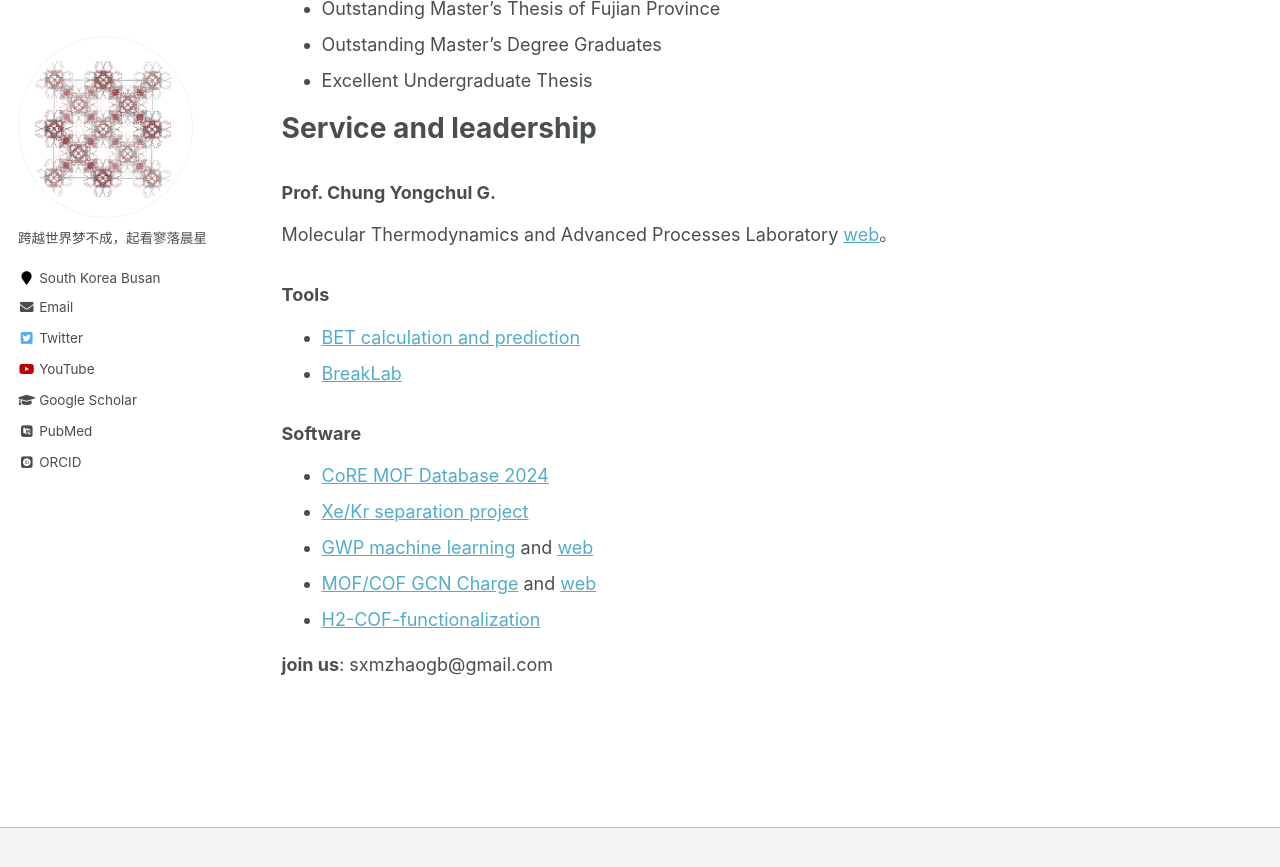
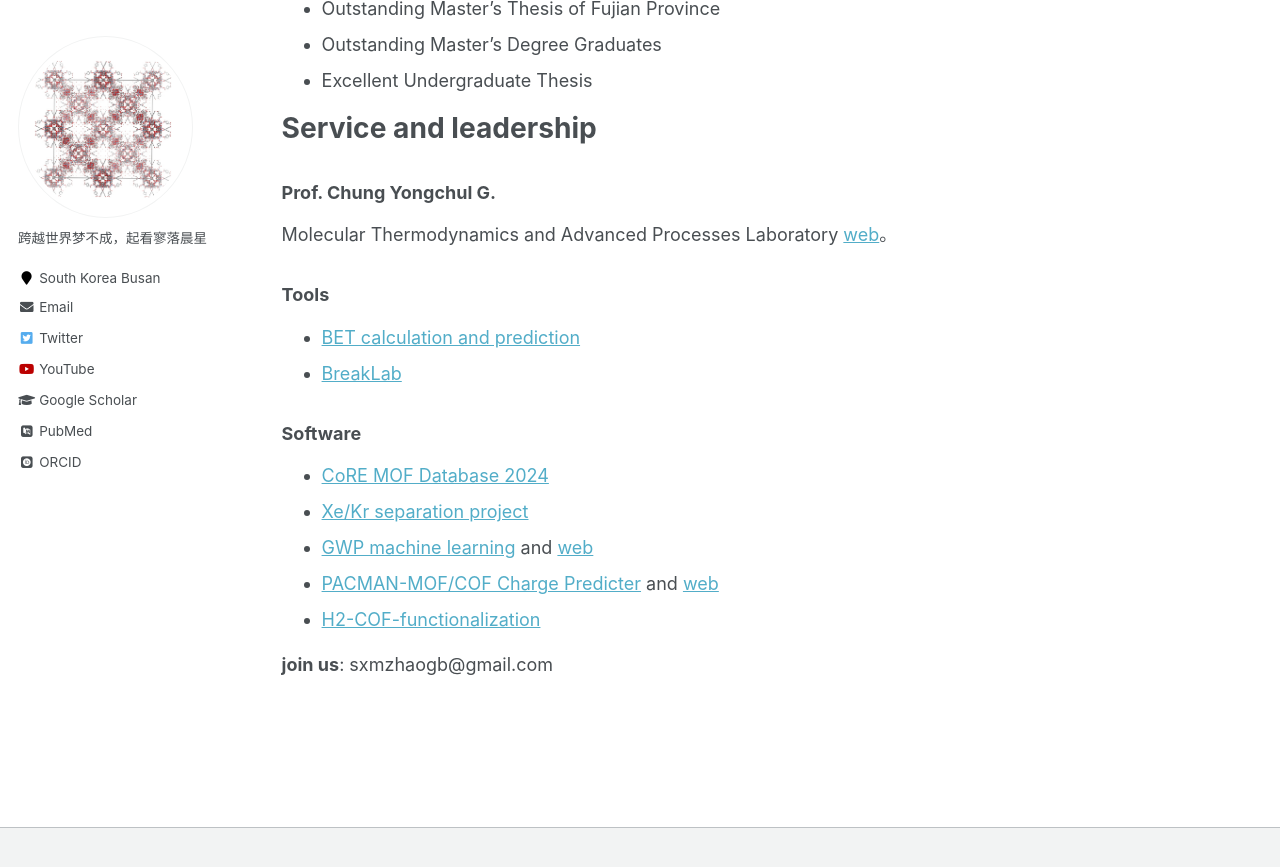
Before and after one commit to sxm13/ZGBshenxiaomoCV.github.io, a Jekyll site: the page built from _pages/cv.md, in a window 1280 px wide and 900 px high, scrolled down 622 px. Shown: the top 867 px of the window. Built offline with Jekyll 4.4.1, drawn with Linux system fonts in a browser that asks for light colours; some web fonts are replaced.

Commit message:
Update cv.md

```diff
--- a/_pages/cv.md
+++ b/_pages/cv.md
@@ -42,7 +42,7 @@ Molecular Thermodynamics and Advanced Processes Laboratory [web](https://sites.g
 * [CoRE MOF Database 2024](https://github.com/sxm13/CoRE-MOF-2024)
 * [Xe/Kr separation project](https://github.com/sxm13/Xe-Kr-Separation-Project)
 * [GWP machine learning](https://github.com/sxm13/GWP-project) and [web](https://gwp-web-mtap-pnu.streamlit.app/)
-* [MOF/COF GCN Charge](https://github.com/sxm13/GCNCharges) and [web](https://gcn-charge-predicter-mtap.streamlit.app/)
+* [PACMAN-MOF/COF Charge Predicter](https://github.com/sxm13/PACMAN) and [web](https://pacman-mtap.streamlit.app/)
 * [H2-COF-functionalization](https://github.com/sxm13/H2-COF-functionalization)
 
 
```
